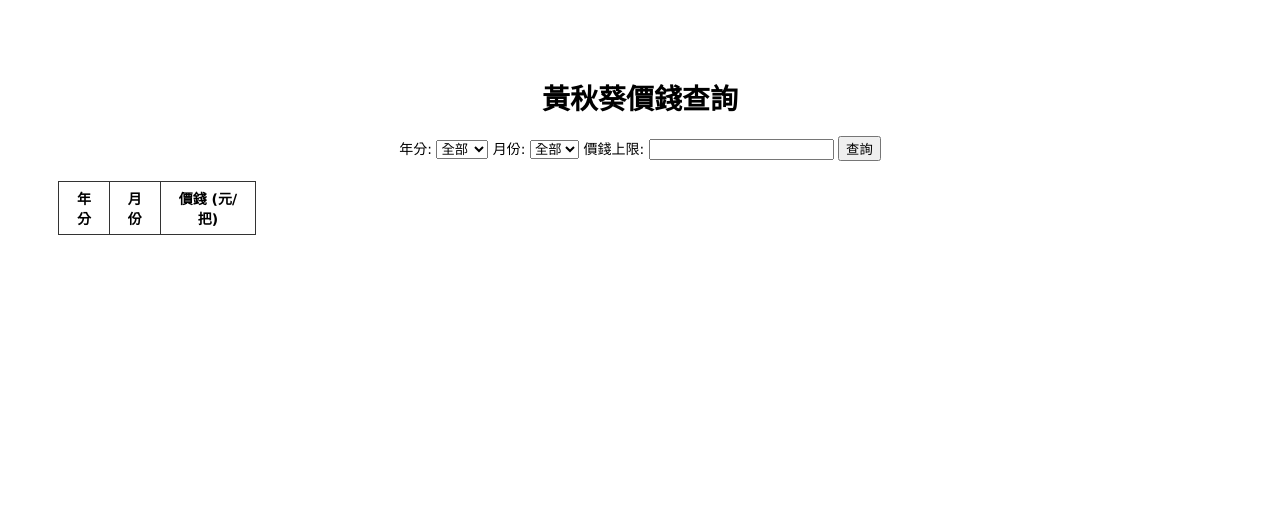
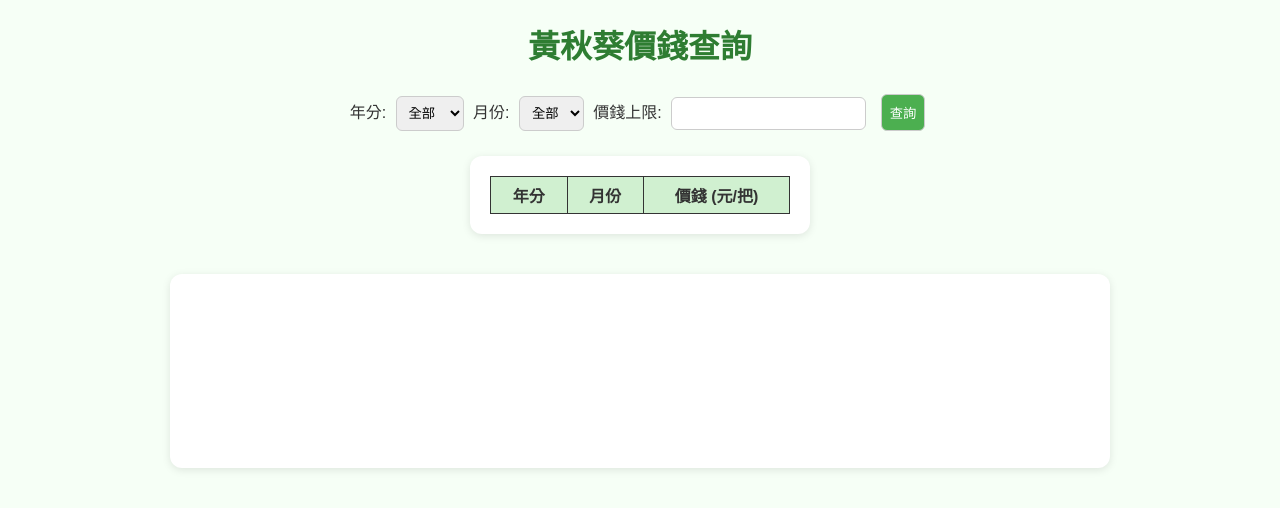
Before and after one commit to D1225491/okra, a website: page public/index.html in a window 1280 px wide. Drawn offline with nearby package versions, Linux system fonts and the light colour scheme; no server answers.

Commit message:
畫面配色

```diff
--- a/public/index.html
+++ b/public/index.html
@@ -3,18 +3,67 @@
 <head>
   <meta charset="UTF-8">
   <title>黃秋葵價錢查詢</title>
-  <link rel="stylesheet" href="/stylesheets/style.css">
   <script src="https://cdn.jsdelivr.net/npm/chart.js"></script>
   <style>
-    table, th, td { border: 1px solid #333; border-collapse: collapse; padding: 6px 12px; }
-    form { margin-bottom: 20px; text-align: center; }
-    #content { display: flex; align-items: flex-start; gap: 120px; }
-    #chartContainer { width: 900px; min-width: 600px; max-width: 900px; margin-top: 0; }
-    h1 { text-align: center; }
+    body {
+      font-family: "Noto Sans TC", sans-serif;
+      background-color: #f6fff6;
+      color: #333;
+      margin: 20px;
+    }
+    h1 {
+      text-align: center;
+      color: #2e7d32;
+    }
+    form {
+      margin-bottom: 20px;
+      text-align: center;
+    }
+    select, input[type="number"], button {
+      padding: 8px;
+      border-radius: 6px;
+      border: 1px solid #ccc;
+      margin: 5px;
+    }
+    button {
+      background-color: #4caf50;
+      color: white;
+      cursor: pointer;
+    }
+    button:hover {
+      background-color: #388e3c;
+    }
+    #content {
+      display: flex;
+      align-items: flex-start;
+      gap: 40px;
+      flex-wrap: wrap;
+      justify-content: center;
+    }
+    .card {
+      background-color: white;
+      padding: 20px;
+      border-radius: 12px;
+      box-shadow: 0 2px 8px rgba(0,0,0,0.1);
+    }
+    table {
+      border-collapse: collapse;
+      width: 100%;
+    }
+    th, td {
+      border: 1px solid #333;
+      padding: 6px 12px;
+      text-align: center;
+    }
+    thead {
+      background-color: #d0f0d0;
+    }
+    #chartContainer {
+      width: 900px;
+      max-width: 100%;
+    }
   </style>
 </head>
-
-
 <body>
 <h1>黃秋葵價錢查詢</h1>
 
@@ -43,15 +92,18 @@
   <button type="submit">查詢</button>
 </form>
 
-<!-- 結果表格和圖表橫向排列 -->
+<!-- 資料區塊 -->
 <div id="content">
+  <div class="card" style="min-width: 300px;">
     <table id="pricesTable">
       <thead>
       <tr><th>年分</th><th>月份</th><th>價錢 (元/把)</th></tr>
       </thead>
       <tbody></tbody>
     </table>
-  <div id="chartContainer">
+  </div>
+
+  <div class="card" id="chartContainer">
     <canvas id="priceChart"></canvas>
   </div>
 </div>
@@ -78,16 +130,12 @@
   }
 
   function renderChart(data) {
-    const sorted = data.slice().sort((a, b) => {
-      return a.year !== b.year ? a.year - b.year : a.month - b.month;
-    });
-
+    const sorted = data.slice().sort((a, b) => a.year !== b.year ? a.year - b.year : a.month - b.month);
     const labels = sorted.map(row => `${row.year}/${row.month}`);
     const prices = sorted.map(row => row.price);
-
     const ctx = document.getElementById('priceChart').getContext('2d');
 
-    if (chart) chart.destroy(); // 避免重疊
+    if (chart) chart.destroy();
 
     chart = new Chart(ctx, {
       type: 'line',
```
Lines whose indentation alone changed are shown as unchanged.
